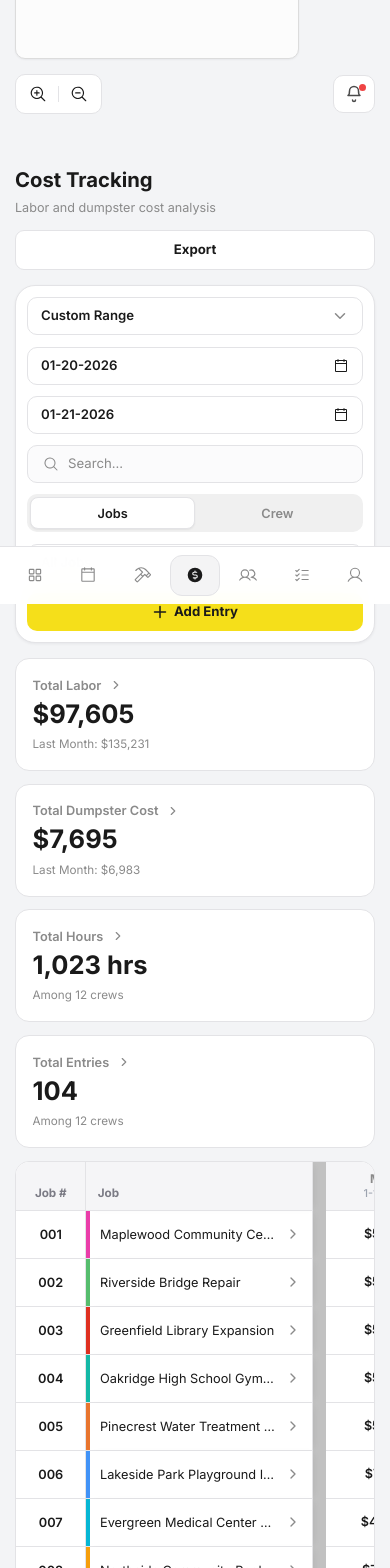
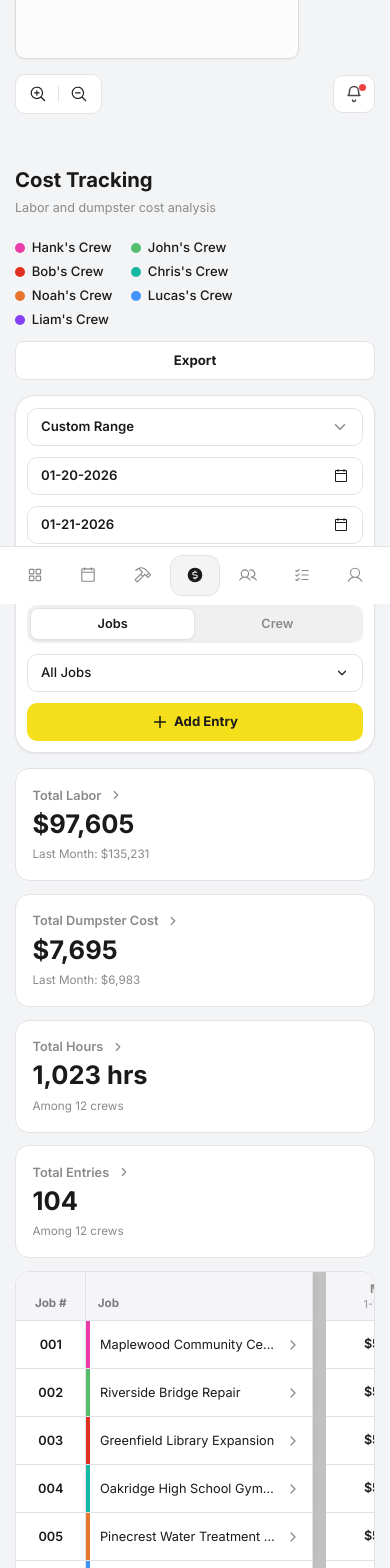
Before and after one commit to App-Stop/ids-web, a React (Vite) app: page /cost-tracking in a window 390 px wide. Shown: the part 240-1808 px from the top of the page. Built offline with nearby package versions, Linux system fonts and the light colour scheme.

Commit message:
fixed cost tracking and schedule board

```diff
--- a/src/pages/CostTracking.css
+++ b/src/pages/CostTracking.css
@@ -22,9 +22,10 @@
 
 .ct-head-row {
   display: flex;
-  align-items: flex-end;
+  align-items: flex-start;
   justify-content: space-between;
-  gap: 1rem;
+  gap: 1.5rem;
+  flex-wrap: wrap;
   margin-top: 0.7rem;
 }
 
@@ -32,8 +33,42 @@
   margin-top: 40px;
 }
 
+.ct-head-row .sb-legend {
+  margin-top: 1.75rem;
+  margin-left: auto;
+}
+
+.sb-legend {
+  display: grid;
+  grid-template-columns: repeat(4, auto);
+  column-gap: 2.75rem;
+  row-gap: 0.85rem;
+  padding-top: 0.15rem;
+  justify-content: start;
+}
+
+.sb-legend__item {
+  display: flex;
+  align-items: center;
+  gap: 0.45rem;
+  font-size: 0.875rem;
+  font-weight: 500;
+  color: var(--ink);
+  white-space: nowrap;
+  line-height: 1.2;
+}
+
+.sb-legend__item i {
+  display: inline-block;
+  width: 10px;
+  height: 10px;
+  border-radius: 50%;
+  flex-shrink: 0;
+}
+
 .ct-export-btn {
   flex-shrink: 0;
+  margin-top: 1.75rem;
 }
 
 .ct-toolbar {
@@ -345,12 +380,45 @@
   padding-left: 0.9rem !important;
 }
 
+.ct-job-bar-hit {
+  position: absolute;
+  left: 0;
+  top: 0;
+  bottom: 0;
+  width: 12px;
+  cursor: pointer;
+  z-index: 2;
+}
+
 .ct-job-bar {
   position: absolute;
   left: 0;
   top: 0;
   bottom: 0;
   width: 4px;
+}
+
+.sb-jobno-tooltip--fixed {
+  position: fixed;
+  transform: translateY(-50%);
+  display: flex;
+  flex-direction: column;
+  gap: 0.35rem;
+  pointer-events: none;
+  z-index: 200;
+}
+
+.sb-jobno-tooltip__pill {
+  display: inline-block;
+  padding: 0.4rem 0.9rem;
+  border: none;
+  border-radius: 20px;
+  font-size: 0.82rem;
+  font-weight: 700;
+  color: #fff;
+  white-space: nowrap;
+  text-shadow: 0 1px 2px rgba(0, 0, 0, 0.1);
+  box-shadow: 0 2px 6px rgba(0, 0, 0, 0.15);
 }
 
 .ct-name-cell {
@@ -439,6 +507,16 @@
   position: relative;
   padding-left: 1.15rem !important;
   min-width: 180px;
+}
+
+.ct-crew-name-bar-hit {
+  position: absolute;
+  left: 0;
+  top: 0;
+  bottom: 0;
+  width: 12px;
+  cursor: pointer;
+  z-index: 2;
 }
 
 .ct-crew-name-bar {
@@ -803,6 +881,22 @@
     flex-direction: column;
   }
 
+  .ct-head-row .sb-legend {
+    margin-left: 0;
+    margin-top: 0.5rem;
+  }
+
+  .ct-export-btn {
+    margin-top: 0;
+    margin-left: 0;
+  }
+
+  .sb-legend {
+    grid-template-columns: repeat(2, auto);
+    column-gap: 1.25rem;
+    row-gap: 0.55rem;
+  }
+
   .ct-add-btn {
     margin-left: 0;
   }
--- a/src/pages/CostTracking.tsx
+++ b/src/pages/CostTracking.tsx
@@ -436,6 +436,7 @@ export default function CostTracking() {
   const tableWrapRef = useRef<HTMLDivElement>(null)
   useClickDragScroll(tableWrapRef)
   const [jobFlow, setJobFlow] = useState<JobFlow>({ type: 'none' })
+  const [crewHover, setCrewHover] = useState<{ x: number; y: number; color: string; names: string[] } | null>(null)
   const [jobNotes, setJobNotes] = useState<Record<string, string>>({
     '#001': 'Coordinate with suppliers and schedule weekly progress meetings.',
   })
@@ -616,6 +617,14 @@ export default function CostTracking() {
             <h1 className="dash__title">Cost Tracking</h1>
             <p className="dash__subtitle">Labor and dumpster cost analysis</p>
           </div>
+          <div className="sb-legend">
+            {assignableCrews.map((crew) => (
+              <span key={crew.id} className="sb-legend__item">
+                <i style={{ background: crew.color }} />
+                {crew.name}
+              </span>
+            ))}
+          </div>
           <button type="button" className="btn btn--outline ct-export-btn">
             Export
           </button>
@@ -768,7 +777,25 @@ export default function CostTracking() {
                       {row.id.replace(/^#/, '')}
                     </td>
                     <td className="ct-job-cell ct-sticky ct-sticky--job">
-                      <span className="ct-job-bar" style={{ background: row.color }} />
+                      <span
+                        className="ct-job-bar-hit"
+                        onMouseEnter={(e) => {
+                          const assigned = jobCrews[row.jobId] ?? jobCrews[row.id]
+                          const matched = assignableCrews.find((c) => c.color === row.color)
+                          const name = assigned?.name ?? matched?.name
+                          if (!name) return
+                          const rect = e.currentTarget.getBoundingClientRect()
+                          setCrewHover({
+                            x: rect.right + 8,
+                            y: rect.top + rect.height / 2,
+                            color: row.color,
+                            names: [name],
+                          })
+                        }}
+                        onMouseLeave={() => setCrewHover(null)}
+                      >
+                        <span className="ct-job-bar" style={{ background: row.color }} />
+                      </span>
                       <button type="button" className="ct-name-cell" onClick={() => openJobDetails(row)}>
                         <span className="ct-job-title" title={row.jobName}>
                           {row.jobName}
@@ -847,7 +874,22 @@ export default function CostTracking() {
                     </td>
                     <td className="ct-id-cell">#{row.crewId}</td>
                     <td className="ct-crew-name-cell">
-                      <span className="ct-crew-name-bar" style={{ background: row.color }} />
+                      <span
+                        className="ct-crew-name-bar-hit"
+                        onMouseEnter={(e) => {
+                          if (!row.crewName) return
+                          const rect = e.currentTarget.getBoundingClientRect()
+                          setCrewHover({
+                            x: rect.right + 8,
+                            y: rect.top + rect.height / 2,
+                            color: row.color,
+                            names: [row.crewName],
+                          })
+                        }}
+                        onMouseLeave={() => setCrewHover(null)}
+                      >
+                        <span className="ct-crew-name-bar" style={{ background: row.color }} />
+                      </span>
                       <div className="ct-crew-cell">
                         <img src={row.avatar} alt="" className="ct-crew-cell__avatar" />
                         <span>{row.crewName}</span>
@@ -869,6 +911,19 @@ export default function CostTracking() {
           )}
         </div>
       </main>
+
+      {crewHover && (
+        <div
+          className="sb-jobno-tooltip sb-jobno-tooltip--fixed"
+          style={{ left: crewHover.x, top: crewHover.y }}
+        >
+          {crewHover.names.map((name) => (
+            <span key={name} className="sb-jobno-tooltip__pill" style={{ background: crewHover.color }}>
+              {name}
+            </span>
+          ))}
+        </div>
+      )}
 
       {modalMode !== 'none' && (
         <CostModal
--- a/src/pages/ScheduleBoard.css
+++ b/src/pages/ScheduleBoard.css
@@ -528,6 +528,15 @@ td.sb-col-divider {
   width: 150px;
   min-width: 150px;
   font-size: 0.875rem;
+  box-sizing: border-box;
+}
+
+/* Weekly: equal flexible day columns — no fixed min-width fighting the grid */
+.sb-board:not(.sb-board--monthly) .sb-day-head,
+.sb-board:not(.sb-board--monthly) .sb-table--days td.sb-cell {
+  width: auto;
+  min-width: 0;
+  max-width: none;
 }
 
 .sb-day-head__weekday {
@@ -619,16 +628,7 @@ td.sb-col-divider {
   padding: 0 !important;
   z-index: 0;
   overflow: visible;
-}
-
-/* Hide vertical day grid lines through crew assignment bars */
-.sb-table--days td.sb-cell--occupied {
-  border-right-color: transparent;
-}
-
-/* Restore the divider when the next day is empty */
-.sb-table--days td.sb-cell--occupied + td.sb-cell:not(.sb-cell--occupied) {
-  box-shadow: inset 1px 0 0 var(--border);
+  box-sizing: border-box;
 }
 
 /* Cell that owns a bar stacks above later days so the RIGHT handle is reachable */
@@ -688,6 +688,17 @@ td.sb-col-divider {
   pointer-events: auto;
 }
 
+/* Opaque backing so day grid lines don't show through translucent weekly bars */
+.sb-pill-wrap::before {
+  content: '';
+  position: absolute;
+  inset: 0;
+  background: #fff;
+  border-radius: 8px;
+  z-index: 0;
+  pointer-events: none;
+}
+
 /* Keep spanning bars above neighboring cells so the RIGHT handle is hoverable */
 .sb-pill-wrap:hover,
 .sb-pill-wrap:has(.sb-pill__drag-handle:hover),
@@ -723,6 +734,7 @@ td.sb-col-divider {
   transition: box-shadow 0.15s ease, filter 0.15s ease;
   overflow: visible;
   position: relative;
+  z-index: 1;
 }
 
 .sb-pill-wrap:has(.sb-pill__drag-handle.is-dragging) .sb-pill {
```
